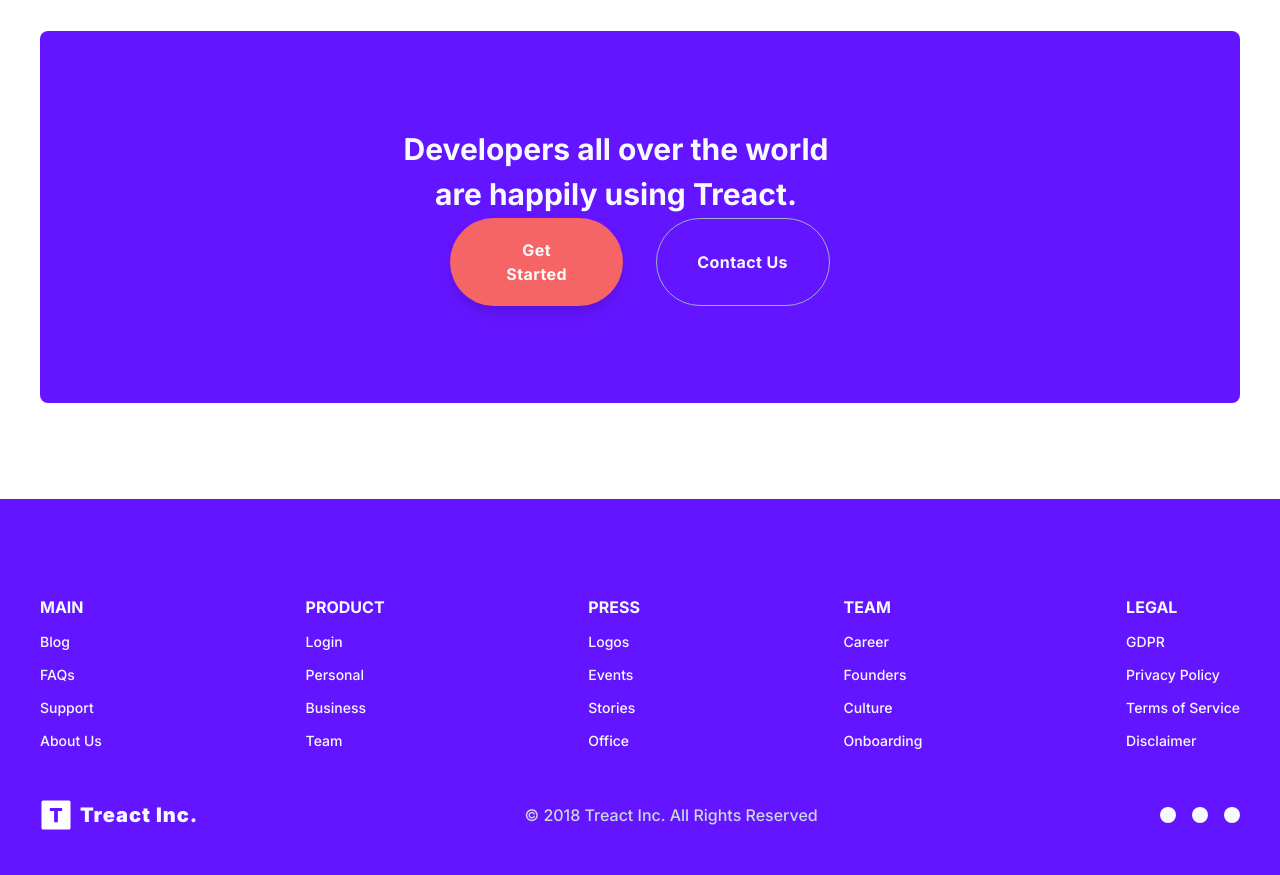
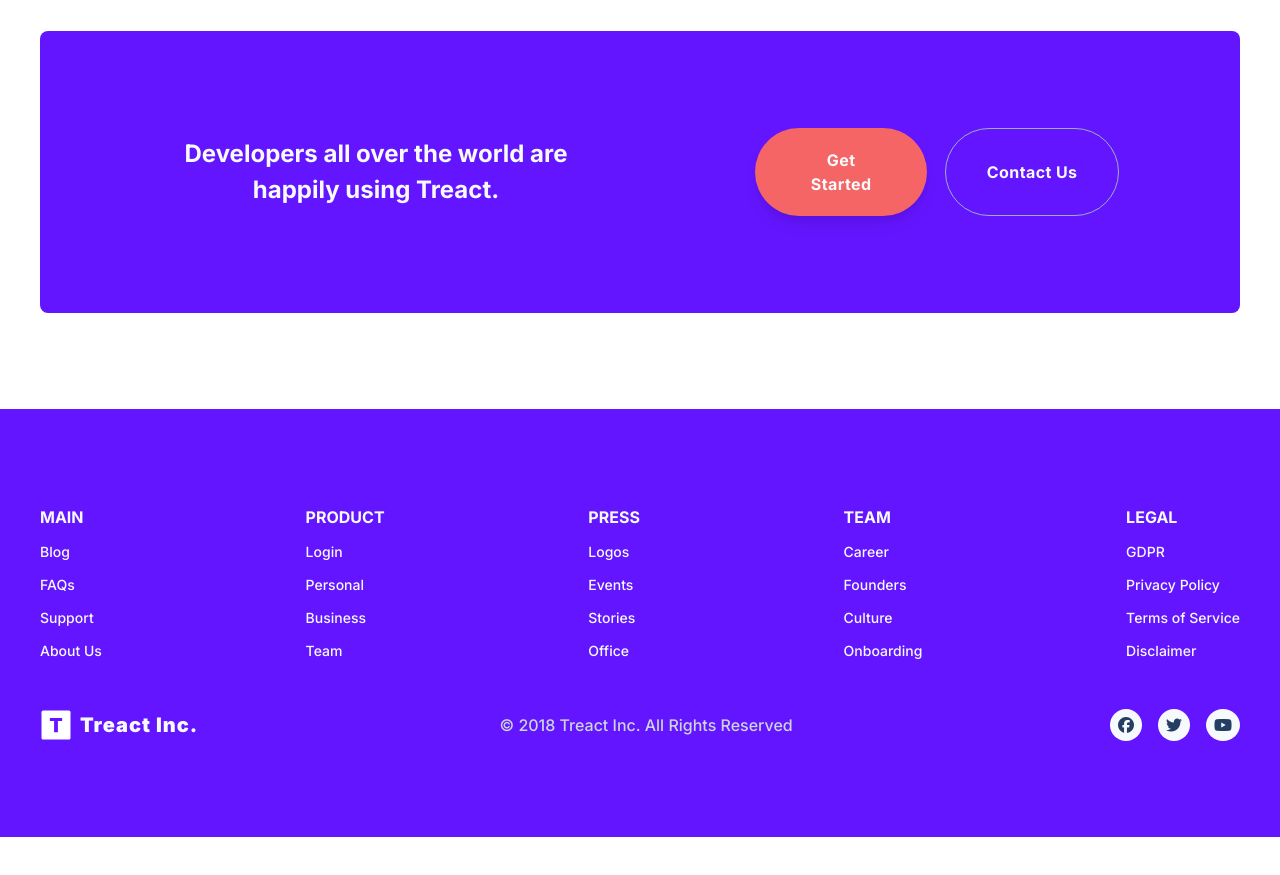
Before and after one commit to tonerich531/First-Solo, a plain HTML site: page index.html in a window 1280 px wide. Shown: the part 5960-6835 px from the top of the page. After the commit the page ends 6797 px from the top, so only its background shows below. Drawn offline with Linux system fonts and the light colour scheme.

Commit message:
fifteenth comit(3)

```diff
--- a/index.html
+++ b/index.html
@@ -520,9 +520,15 @@
                     &copy 2018 Treact Inc. All Rights Reserved
                 </div>
                 <div class="footer__social--links">
-                    <a class="footer__social--link"></a>
-                    <a class="footer__social--link"></a>
-                    <a class="footer__social--link"></a>
+                    <a class="footer__social--link">
+                        <i class="fa-brands fa-facebook"></i>
+                    </a>
+                    <a class="footer__social--link">
+                        <i class="fa-brands fa-twitter"></i>
+                    </a>
+                    <a class="footer__social--link">
+                        <i class="fa-brands fa-youtube"></i>
+                    </a>
                 </div>
             </div>
         </div>
--- a/styles.css
+++ b/styles.css
@@ -1074,7 +1074,7 @@ header .row {
 
 .start__row {
      display: flex;
-    flex-direction: column;
+    justify-content: space-between;
     align-items: center;
     width: 100%;
     margin: 0 auto;
@@ -1086,7 +1086,7 @@ header .row {
 
 .start__title {
     color: #f7fafc;
-    font-size: 30px;
+    font-size: 24px;
     font-weight: 700;
     line-height: 1.5;
     z-index: 2;
@@ -1098,7 +1098,9 @@ header .row {
 
 .start__buttons {
     display: flex;
-
+    max-height: 100%;
+    justify-content: space-around;
+    gap: 16px;
 
 }
 
@@ -1106,6 +1108,7 @@ header .row {
 .start__button {
     padding: 20px 40px;
     width: 100%;
+    max-width: 280px;
     border-radius: 500px;
     font-weight: 700;
     font-size: 16px;
@@ -1120,7 +1123,6 @@ header .row {
 .start__button:nth-child(1) {
     background: #f56565;
     box-shadow: rgba(0, 0, 0, 0) 0px 0px 0px 0px, rgba(0, 0, 0, 0) 0px 0px 0px 0px, rgba(0, 0, 0, 0.1) 0px 10px 15px -3px, rgba(0, 0, 0, 0.05) 0px 4px 6px -2px;
-    margin-right: 32px;
     transition: all 300ms;
 }
 
@@ -1390,7 +1392,7 @@ footer {
 
 
     .start__buttons {
-        width: auto;
+        width: 100%;
         margin-top: 24px;
     }
 
@@ -1542,13 +1544,7 @@ footer {
     }
 
 
-
-
-    .start__row {
-
-    }
-
-    .btn {
+       .btn {
         text-align: center;
     }
 
@@ -1558,16 +1554,15 @@ footer {
         display: flex;
         flex-direction: column;
         align-items: center;
-
-
-
     }
 
 
     .start__button {
-        width: auto;
-        text-align: center;
-        padding-bottom: 8px;
+        width: 100%;
+        max-width: 576px;
+        max-height: 100px;
+        margin-top: 0;
+
     }
 
     .header__email {
@@ -1669,6 +1664,8 @@ footer {
 
 
     .start__title {
+        text-align: center;
+        width: 100%;
         font-size: 24px;
     }
 
```
Also changed, not shown: project assests/youtube-brands-solid-full.svg (added).
